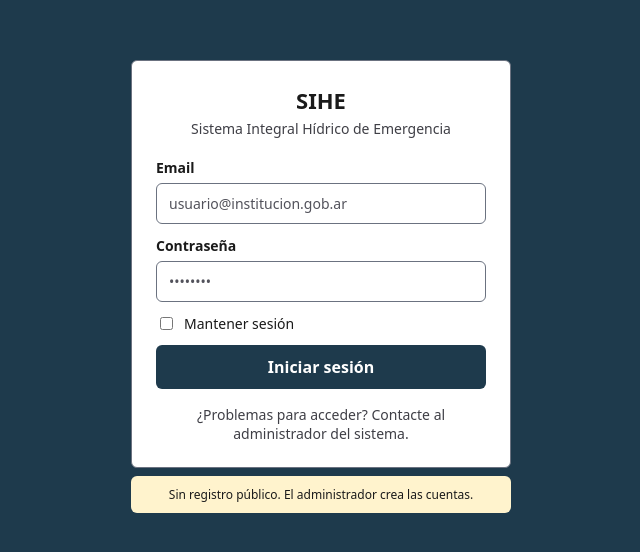
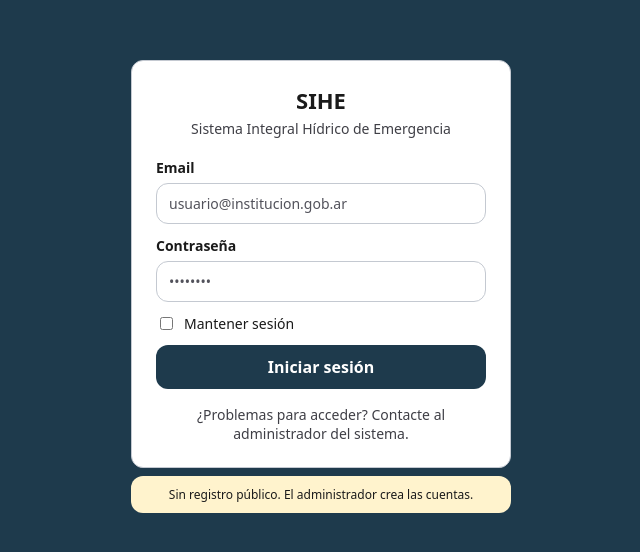
Before and after one commit to Fedecaff/SIHE, a React (Vite) app: page /login in a window 1280 px wide. Shown: the part 114-666 px from the top of the page, without its empty margins (319-959 px from the left). Built offline with nearby package versions, Linux system fonts and the light colour scheme; no server answers.

Commit message:
style: tokens de radio, sombra, fondo y transición
Co-authored-by: Cursor <cursoragent@cursor.com>

```diff
--- a/src/styles/tokens.css
+++ b/src/styles/tokens.css
@@ -1,22 +1,27 @@
 :root {
   --color-primary: #1e3a4c;
+  --color-primary-soft: #254a61;
   --color-accent: #b42318;
-  --color-bg: #f0f0f0;
+  --color-bg: #e8eaed;
   --color-surface: #ffffff;
-  --color-border: #6b7280;
+  --color-border: #c4c9d1;
+  --color-border-strong: #6b7280;
   --color-text: #1a1a1a;
   --color-muted: #3f3f46;
   --color-placeholder: #52525b;
   --color-warning-bg: #fff3cd;
-  --radius: 6px;
-  --font: system-ui, -apple-system, "Segoe UI", sans-serif;
+  --radius: 12px;
+  --radius-sm: 8px;
+  --font: system-ui, -apple-system, "Segoe UI", Roboto, "Helvetica Neue", sans-serif;
+  --ease: 150ms ease;
 
   --header-h: 48px;
   --app-nav-h: 48px;
   --touch-min: 44px;
   --btn-map: 48px;
   --map-gap: 8px;
-  --panel-shadow: 0 2px 10px rgba(0, 0, 0, 0.28);
+  --panel-shadow: 0 4px 18px rgba(15, 23, 42, 0.1);
+  --panel-shadow-soft: 0 1px 4px rgba(15, 23, 42, 0.06);
 
   /* .map-canvas crea un contexto de apilamiento (z-index distinto de auto).
      Los panes (200–700) y controles (800–1000) de Leaflet viven adentro
```
